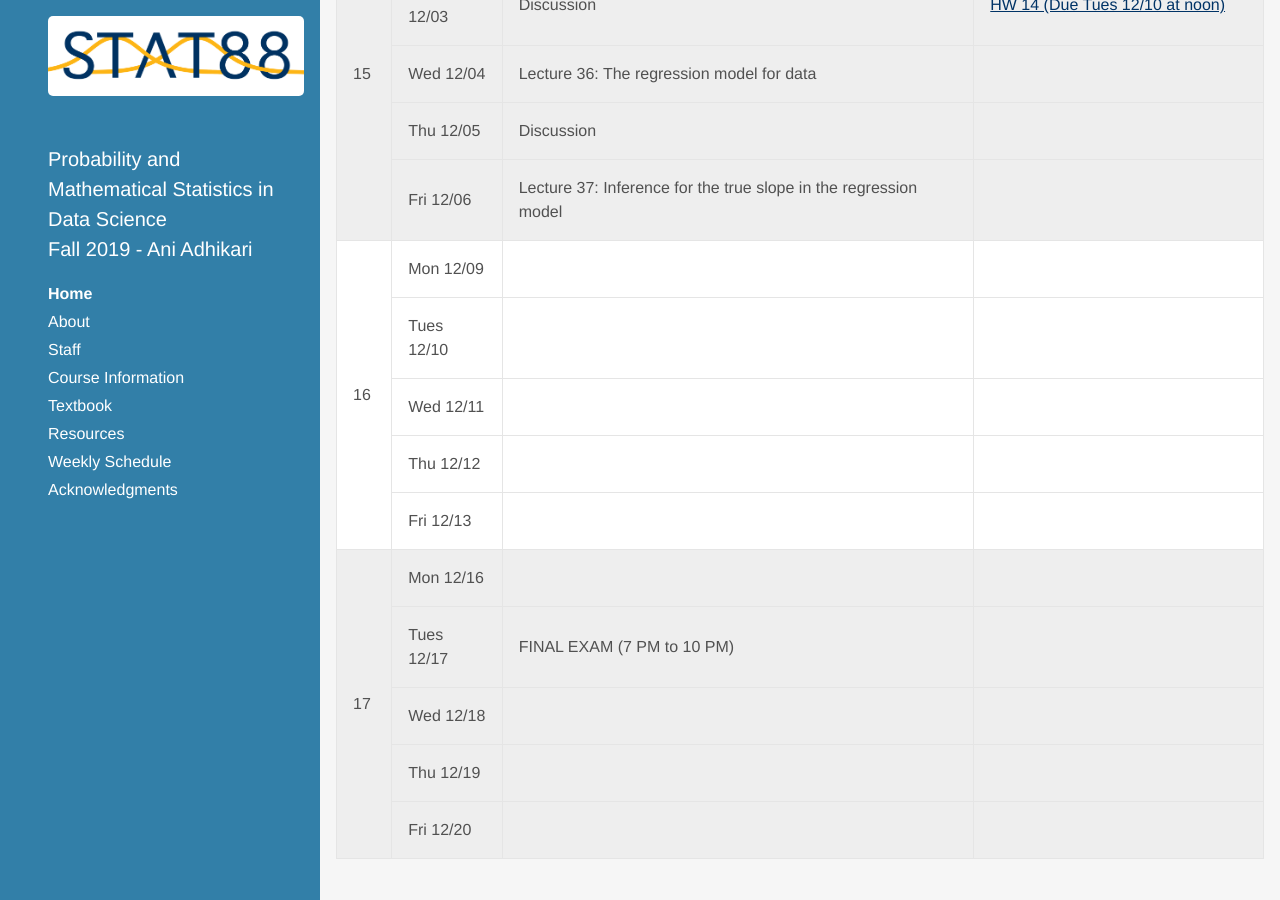
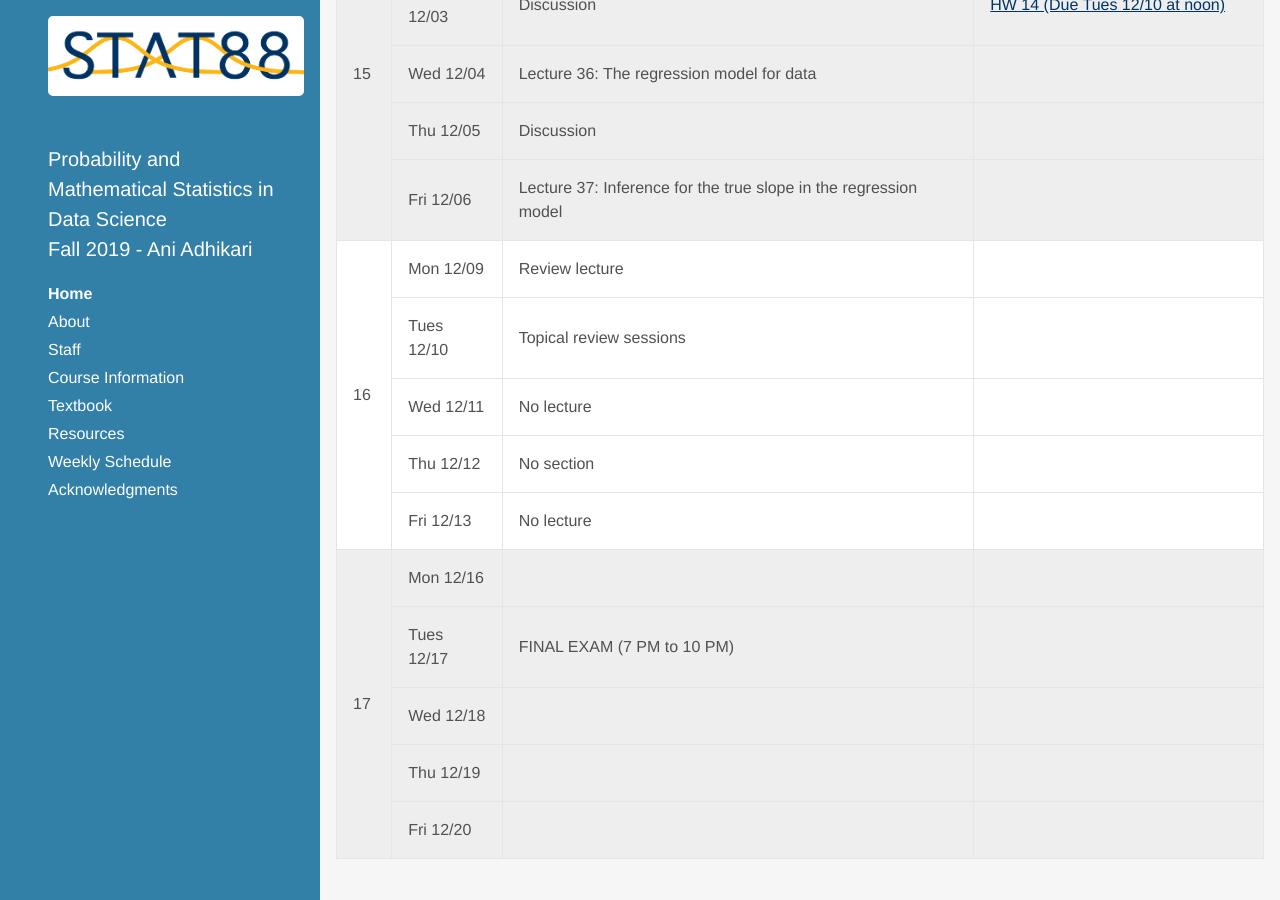
Before and after one commit to stat88/stat88.github.io, a Jekyll site: the page built from index.html, in a window 1280 px wide and 900 px high, scrolled down 4996 px. Built offline with Jekyll 4.4.1, drawn with Linux system fonts in a browser that asks for light colours; some web fonts are replaced; the list of posts is cut into pages by our own code.

Commit message:
Adding things for RRR week

```diff
--- a/_data/syllabus2.yml
+++ b/_data/syllabus2.yml
@@ -287,15 +287,15 @@ weeks:
     weekDuration: 12/09-12/13
     basic:
     - date: Mon 12/09
-      content:
+      content: "Review lecture"
     - date: Tues 12/10
-      content:
+      content: "Topical review sessions"
     - date: Wed 12/11
-      content:
+      content: "No lecture"
     - date: Thu 12/12
-      content:
+      content: "No section"
     - date: Fri 12/13
-      content:
+      content:  "No lecture"
 
   - weekNum: 17
     weekName: Finals Week
```
